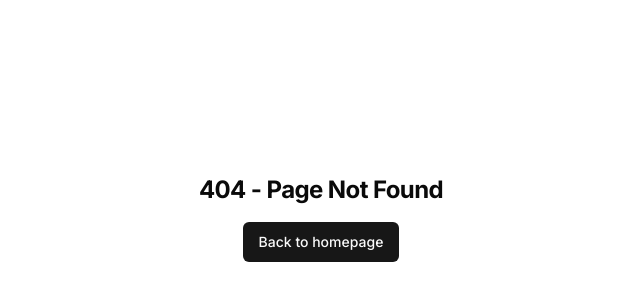
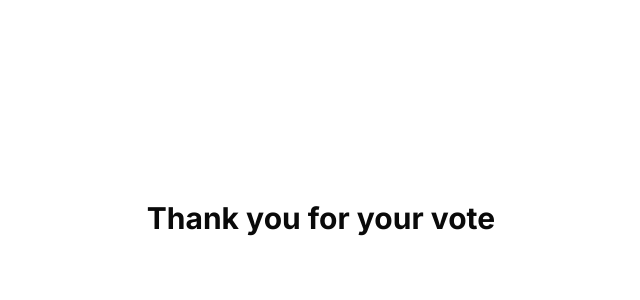
Before and after one commit to ssynowiec/voting, a Next.js app: page /room/1/thank-you in a window 1280 px wide. Before the commit this address had no page. Shown: the part 182-482 px from the top of the page, without its empty margins (319-959 px from the left). Built offline with nearby package versions, Linux system fonts and the light colour scheme.

Commit message:
add: simple thank you page

```diff
--- /dev/null
+++ b/src/app/room/[uuid]/thank-you/page.tsx
@@ -0,0 +1,11 @@
+const ThankYouPage = () => {
+	return (
+		<main className="flex min-h-screen flex-col items-center justify-center p-24">
+			<section className="flex flex-col items-center justify-center gap-4">
+				<h1 className="text-3xl font-bold">Thank you for your vote</h1>
+			</section>
+		</main>
+	);
+};
+
+export default ThankYouPage;
```
